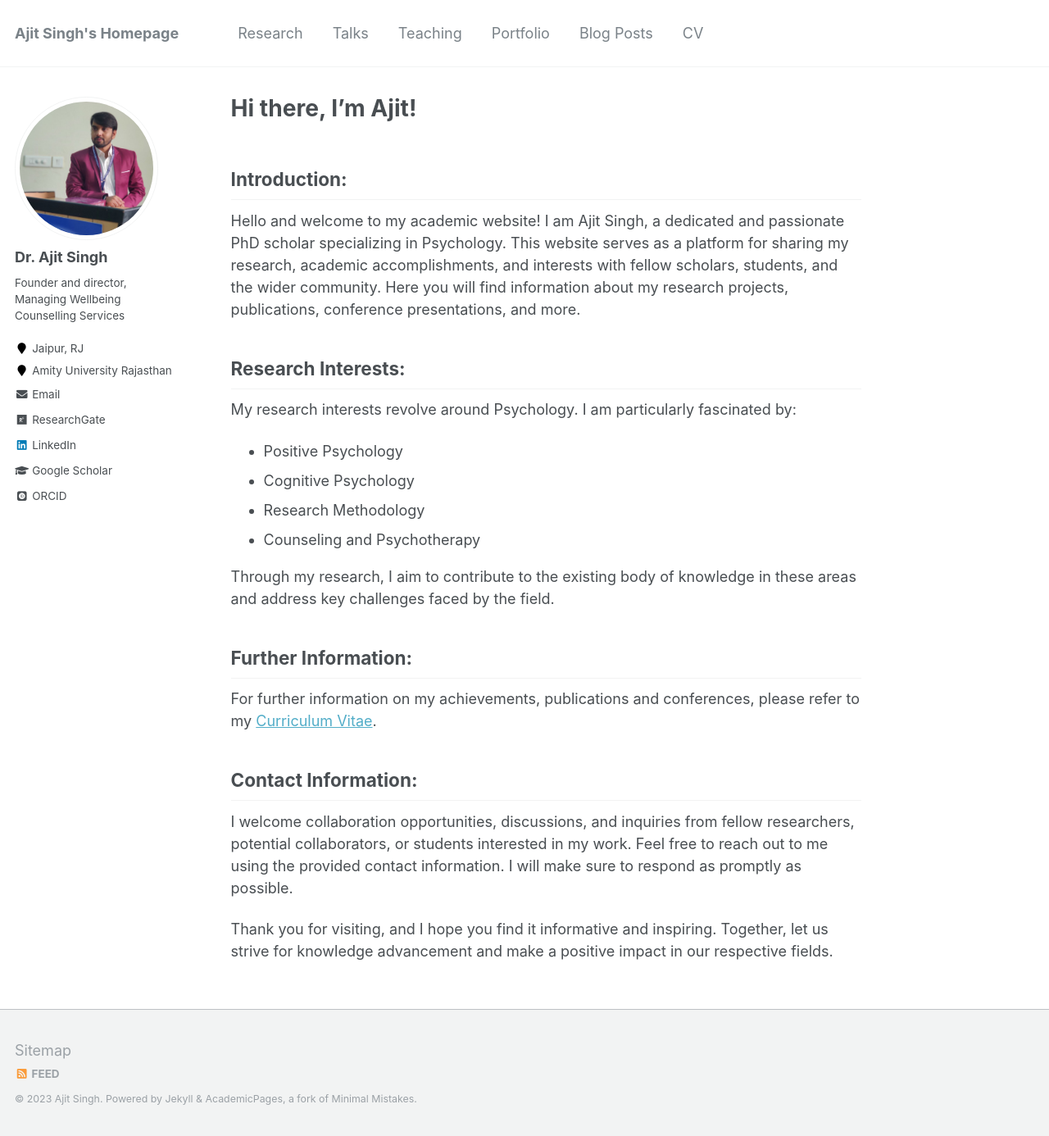
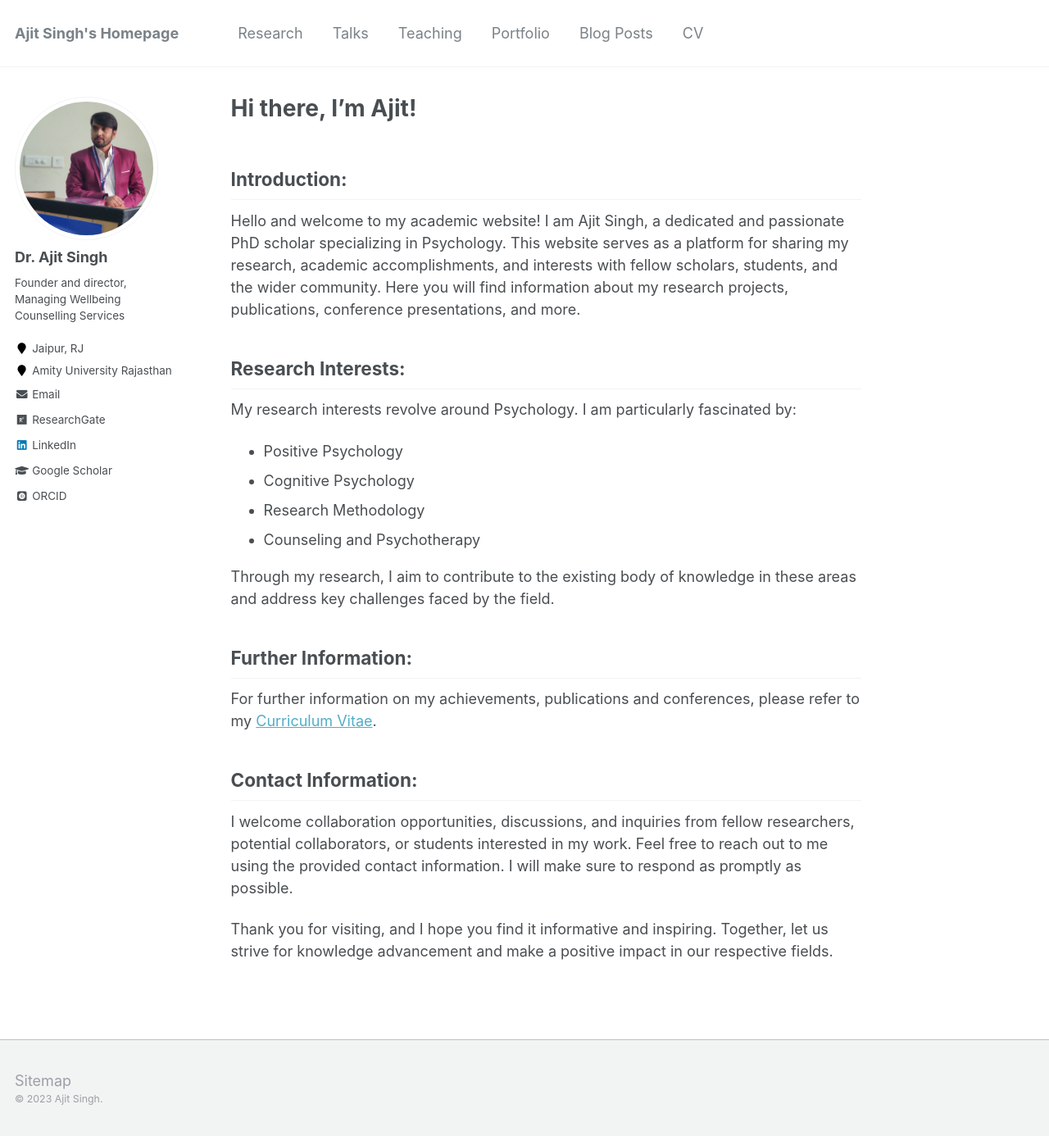
Before and after one commit to ajitsinghacademic/ajitsinghacademic.github.io, a Jekyll site: the page built from _pages/about.md, in a window 1280 px wide and 1386 px high. Shown: the whole window at 82% size. Built offline with Jekyll 4.4.1, drawn with Linux system fonts in a browser that asks for light colours; some web fonts are replaced.

Commit message:
$th commit

```diff
--- a/_includes/footer.html
+++ b/_includes/footer.html
@@ -17,8 +17,7 @@
     {% if site.author.bitbucket %}
       <li><a href="http://bitbucket.org/{{ site.author.bitbucket }}"><i class="fab fa-bitbucket" aria-hidden="true"></i> Bitbucket</a></li>
     {% endif %}
-    <li><a href="{% if site.atom_feed.path %}{{ site.atom_feed.path }}{% else %}{{ base_path }}/feed.xml{% endif %}"><i class="fa fa-fw fa-rss-square" aria-hidden="true"></i> {{ site.data.ui-text[site.locale].feed_label | default: "Feed" }}</a></li>
   </ul>
 </div>
 
-<div class="page__footer-copyright">&copy; {{ site.time | date: '%Y' }} {{ site.name | default: site.title }}. {{ site.data.ui-text[site.locale].powered_by | default: "Powered by" }} <a href="http://jekyllrb.com" rel="nofollow">Jekyll</a> &amp; <a href="https://github.com/academicpages/academicpages.github.io">AcademicPages</a>, a fork of <a href="https://mademistakes.com/work/minimal-mistakes-jekyll-theme/" rel="nofollow">Minimal Mistakes</a>.</div>
+<div class="page__footer-copyright">&copy; {{ site.time | date: '%Y' }} {{ site.name | default: site.title }}.</div>
--- a/_includes/head/custom.html
+++ b/_includes/head/custom.html
@@ -1,28 +1,18 @@
 {% include base_path %}
 
-<!-- start custom head snippets -->
 
-<link rel="apple-touch-icon" sizes="57x57" href="{{ base_path }}/images/apple-touch-icon-57x57.png?v=M44lzPylqQ">
-<link rel="apple-touch-icon" sizes="60x60" href="{{ base_path }}/images/apple-touch-icon-60x60.png?v=M44lzPylqQ">
-<link rel="apple-touch-icon" sizes="72x72" href="{{ base_path }}/images/apple-touch-icon-72x72.png?v=M44lzPylqQ">
-<link rel="apple-touch-icon" sizes="76x76" href="{{ base_path }}/images/apple-touch-icon-76x76.png?v=M44lzPylqQ">
-<link rel="apple-touch-icon" sizes="114x114" href="{{ base_path }}/images/apple-touch-icon-114x114.png?v=M44lzPylqQ">
-<link rel="apple-touch-icon" sizes="120x120" href="{{ base_path }}/images/apple-touch-icon-120x120.png?v=M44lzPylqQ">
-<link rel="apple-touch-icon" sizes="144x144" href="{{ base_path }}/images/apple-touch-icon-144x144.png?v=M44lzPylqQ">
-<link rel="apple-touch-icon" sizes="152x152" href="{{ base_path }}/images/apple-touch-icon-152x152.png?v=M44lzPylqQ">
-<link rel="apple-touch-icon" sizes="180x180" href="{{ base_path }}/images/apple-touch-icon-180x180.png?v=M44lzPylqQ">
-<link rel="icon" type="image/png" href="{{ base_path }}/images/favicon-32x32.png?v=M44lzPylqQ" sizes="32x32">
-<link rel="icon" type="image/png" href="{{ base_path }}/images/android-chrome-192x192.png?v=M44lzPylqQ" sizes="192x192">
-<link rel="icon" type="image/png" href="{{ base_path }}/images/favicon-96x96.png?v=M44lzPylqQ" sizes="96x96">
-<link rel="icon" type="image/png" href="{{ base_path }}/images/favicon-16x16.png?v=M44lzPylqQ" sizes="16x16">
-<link rel="manifest" href="{{ base_path }}/images/manifest.json?v=M44lzPylqQ">
-<link rel="mask-icon" href="{{ base_path }}/images/safari-pinned-tab.svg?v=M44lzPylqQ" color="#000000">
-<link rel="shortcut icon" href="/images/favicon.ico?v=M44lzPylqQ">
-<meta name="msapplication-TileColor" content="#000000">
-<meta name="msapplication-TileImage" content="{{ base_path }}/images/mstile-144x144.png?v=M44lzPylqQ">
-<meta name="msapplication-config" content="{{ base_path }}/images/browserconfig.xml?v=M44lzPylqQ">
+<link rel="stylesheet" href="{{ base_path }}/assets/css/academicons.css"/>
+
+
+<link rel="apple-touch-icon" sizes="180x180" href="/images/apple-touch-icon.png">
+<link rel="icon" type="image/png" sizes="32x32" href="/images/favicon-32x32.png">
+<link rel="icon" type="image/png" sizes="16x16" href="/images/favicon-16x16.png">
+<link rel="manifest" href="/images/site.webmanifest">
+<link rel="mask-icon" href="/images/safari-pinned-tab.svg" color="#5bbad5">
+<link rel="shortcut icon" href="/images/favicon.ico">
+<meta name="msapplication-TileColor" content="#da532c">
+<meta name="msapplication-config" content="/images/browserconfig.xml">
 <meta name="theme-color" content="#ffffff">
-<link rel="stylesheet" href="{{ base_path }}/assets/css/academicons.css"/>
 
 <script type="text/x-mathjax-config"> MathJax.Hub.Config({ TeX: { equationNumbers: { autoNumber: "all" } } }); </script>
 <script type="text/x-mathjax-config">
```
